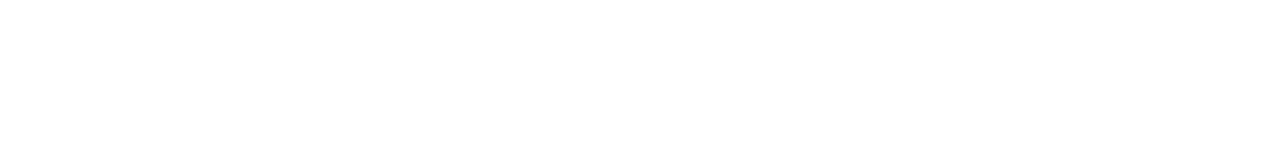
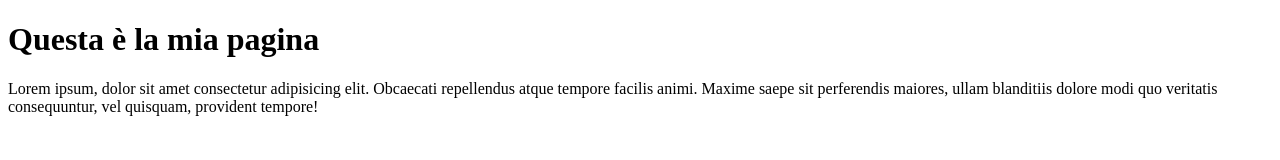
Before and after one commit to olgas-class/git-test, a plain HTML site: page index.html in a window 1280 px wide. Drawn offline with Linux system fonts and the light colour scheme.

Commit message:
feat: prima sezione

```diff
--- a/index.html
+++ b/index.html
@@ -7,5 +7,9 @@
 </head>
 <body>
 
+  <h1>Questa è la mia pagina</h1>
+
+  <p>Lorem ipsum, dolor sit amet consectetur adipisicing elit. Obcaecati repellendus atque tempore facilis animi. Maxime saepe sit perferendis maiores, ullam blanditiis dolore modi quo veritatis consequuntur, vel quisquam, provident tempore!</p>
+
 </body>
 </html>
```
